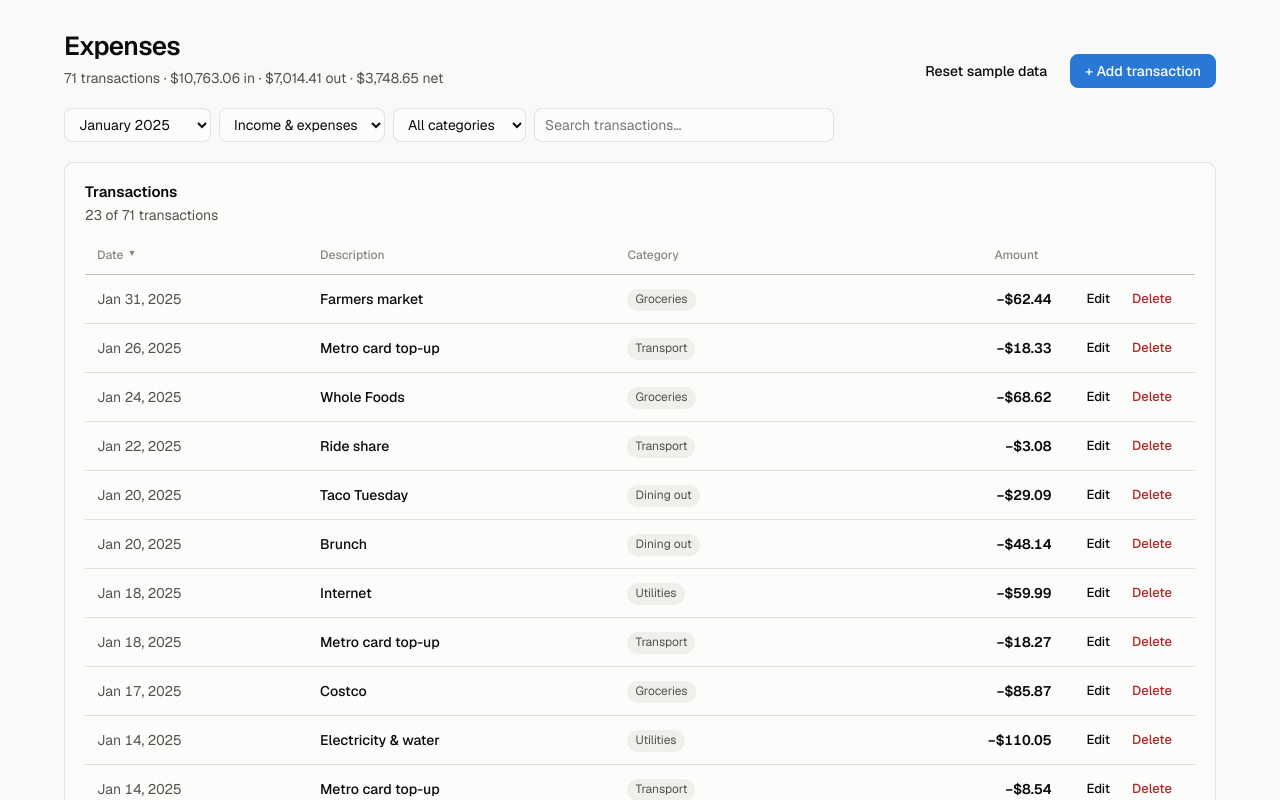
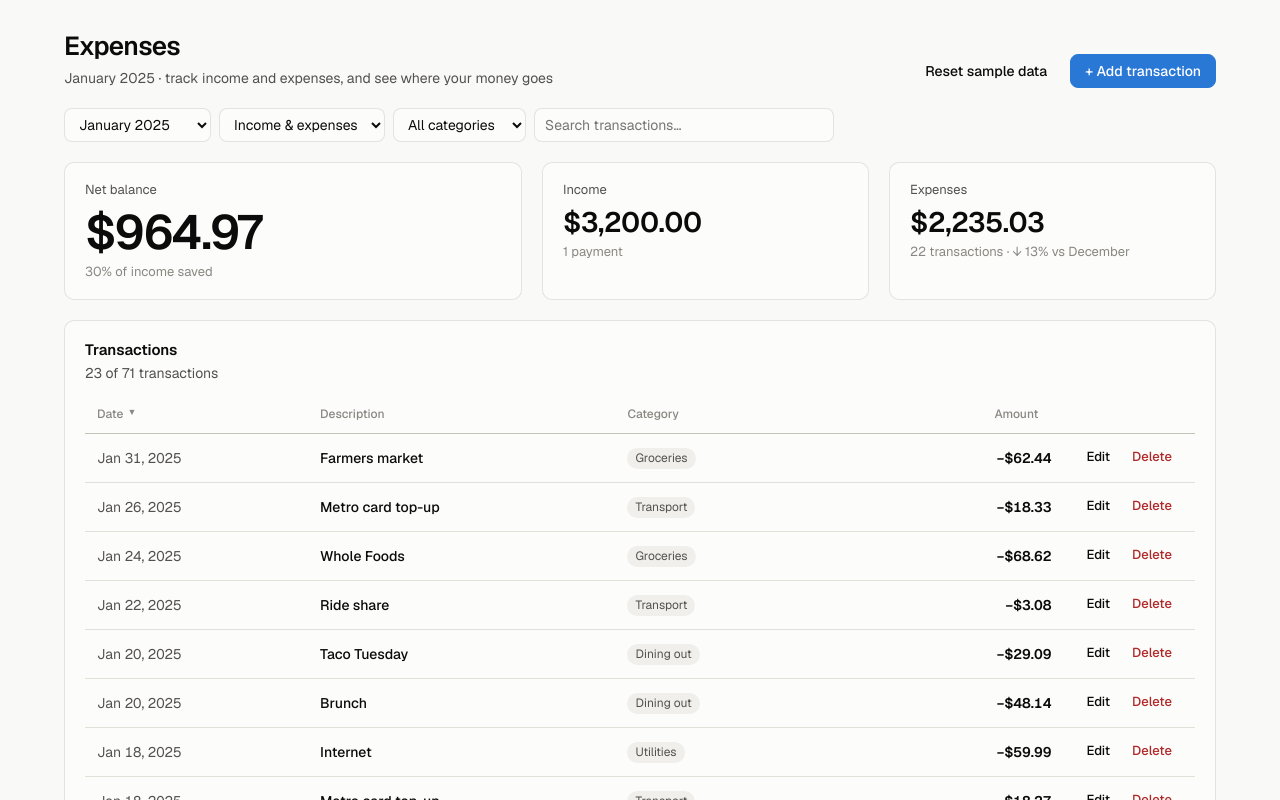
Before and after one commit to chukuwyemokumbor/expenses-tracker, a Next.js app: page / in a window 1280 px wide. Shown: the top 800 px of the page. Built offline with nearby package versions, Linux system fonts and the light colour scheme.

Commit message:
Add monthly summary with net balance and month-over-month change

```diff
--- a/src/app/globals.css
+++ b/src/app/globals.css
@@ -173,6 +173,42 @@ button:focus-visible {
   color: var(--ink-2);
 }
 
+/* ---------- Summary tiles ---------- */
+.tiles {
+  display: grid;
+  grid-template-columns: minmax(0, 1.4fr) repeat(2, minmax(0, 1fr));
+  gap: 20px;
+}
+.tile {
+  background: var(--surface);
+  border: 1px solid var(--border);
+  border-radius: var(--radius);
+  padding: 18px 20px;
+  min-width: 0;
+}
+.tile__label {
+  color: var(--ink-2);
+  font-size: 13px;
+}
+.tile__hero {
+  font-size: 48px;
+  font-weight: 600;
+  line-height: 1.1;
+  letter-spacing: -0.03em;
+  margin: 6px 0 4px;
+}
+.tile__value {
+  font-size: 28px;
+  font-weight: 600;
+  line-height: 1.2;
+  letter-spacing: -0.02em;
+  margin: 6px 0 4px;
+}
+.tile__sub {
+  color: var(--muted);
+  font-size: 13px;
+}
+
 /* ---------- Filters ---------- */
 .filters {
   display: flex;
--- a/src/components/ExpenseTracker.tsx
+++ b/src/components/ExpenseTracker.tsx
@@ -3,15 +3,15 @@
 import { useMemo, useState } from "react";
 import { useTransactions } from "@/hooks/useTransactions";
 import type { Transaction, TransactionType } from "@/types/transaction";
-import { formatCurrency, formatDate, formatMonth, monthKey, totals } from "@/lib/format";
+import { formatCurrency, formatDate, formatMonth, monthKey } from "@/lib/format";
 import { TransactionTable } from "./TransactionTable";
 import { TransactionForm } from "./TransactionForm";
+import { SummaryTiles } from "./SummaryTiles";
 
 type DialogState = { kind: "add" } | { kind: "edit"; transaction: Transaction } | null;
 
 export function ExpenseTracker() {
   const store = useTransactions();
-  const { income, expenses, net } = totals(store.transactions);
   const [dialog, setDialog] = useState<DialogState>(null);
 
   // null means "the most recent month that has transactions".
@@ -30,16 +30,23 @@ export function ExpenseTracker() {
     [store.transactions],
   );
 
-  const visible = useMemo(() => {
+  // Category + search apply everywhere; month scopes the period; type narrows the list only.
+  const matching = useMemo(() => {
     const q = query.trim().toLowerCase();
     return store.transactions.filter(
       (t) =>
-        (month === "all" || monthKey(t.date) === month) &&
-        (type === "all" || t.type === type) &&
         (category === "all" || t.category === category) &&
         (!q || t.description.toLowerCase().includes(q) || t.category.toLowerCase().includes(q)),
     );
-  }, [store.transactions, month, type, category, query]);
+  }, [store.transactions, category, query]);
+
+  const scoped = month === "all" ? matching : matching.filter((t) => monthKey(t.date) === month);
+  const visible = type === "all" ? scoped : scoped.filter((t) => t.type === type);
+
+  const prevMonth = month === "all" ? undefined : months[months.indexOf(month) + 1];
+  const previous = prevMonth
+    ? { month: prevMonth, transactions: matching.filter((t) => monthKey(t.date) === prevMonth) }
+    : null;
 
   const isFiltered = monthChoice !== null || type !== "all" || category !== "all" || query !== "";
 
@@ -61,8 +68,7 @@ export function ExpenseTracker() {
         <div>
           <h1>Expenses</h1>
           <p className="page__sub">
-            {store.transactions.length} transactions · {formatCurrency(income)} in · {formatCurrency(expenses)} out ·{" "}
-            {formatCurrency(net)} net
+            {month === "all" ? "All time" : formatMonth(month)} · track income and expenses, and see where your money goes
           </p>
         </div>
         <div className="page__actions">
@@ -111,6 +117,8 @@ export function ExpenseTracker() {
         )}
       </div>
 
+      <SummaryTiles transactions={scoped} previous={previous} />
+
       <section className="card">
         <h2 className="card__title">Transactions</h2>
         <p className="card__sub">
--- /dev/null
+++ b/src/components/SummaryTiles.tsx
@@ -0,0 +1,58 @@
+"use client";
+
+import type { Transaction } from "@/types/transaction";
+import { formatCurrency, formatMonth, totals } from "@/lib/format";
+
+interface Props {
+  transactions: Transaction[];
+  /** Same filters applied to the month before, for the comparison line. Null when there's nothing to compare. */
+  previous: { month: string; transactions: Transaction[] } | null;
+}
+
+export function SummaryTiles({ transactions, previous }: Props) {
+  const { income, expenses, net } = totals(transactions);
+  const savingsRate = income > 0 ? Math.round((net / income) * 100) : null;
+  const incomeCount = transactions.filter((t) => t.type === "income").length;
+  const expenseCount = transactions.length - incomeCount;
+
+  let comparison: string | null = null;
+  if (previous) {
+    const before = totals(previous.transactions).expenses;
+    if (before > 0) {
+      const change = Math.round(((expenses - before) / before) * 100);
+      const prevName = formatMonth(previous.month).split(" ")[0];
+      comparison =
+        change === 0 ? `Same as ${prevName}` : `${change > 0 ? "↑" : "↓"} ${Math.abs(change)}% vs ${prevName}`;
+    }
+  }
+
+  return (
+    <section className="tiles" aria-label="Summary">
+      <div className="tile tile--hero">
+        <div className="tile__label">Net balance</div>
+        <div className="tile__hero">
+          {net < 0 ? "−" : ""}
+          {formatCurrency(Math.abs(net))}
+        </div>
+        <div className="tile__sub">
+          {savingsRate === null ? "No income in this period" : `${savingsRate}% of income saved`}
+        </div>
+      </div>
+      <div className="tile">
+        <div className="tile__label">Income</div>
+        <div className="tile__value">{formatCurrency(income)}</div>
+        <div className="tile__sub">
+          {incomeCount} {incomeCount === 1 ? "payment" : "payments"}
+        </div>
+      </div>
+      <div className="tile">
+        <div className="tile__label">Expenses</div>
+        <div className="tile__value">{formatCurrency(expenses)}</div>
+        <div className="tile__sub">
+          {expenseCount} {expenseCount === 1 ? "transaction" : "transactions"}
+          {comparison && ` · ${comparison}`}
+        </div>
+      </div>
+    </section>
+  );
+}
```
